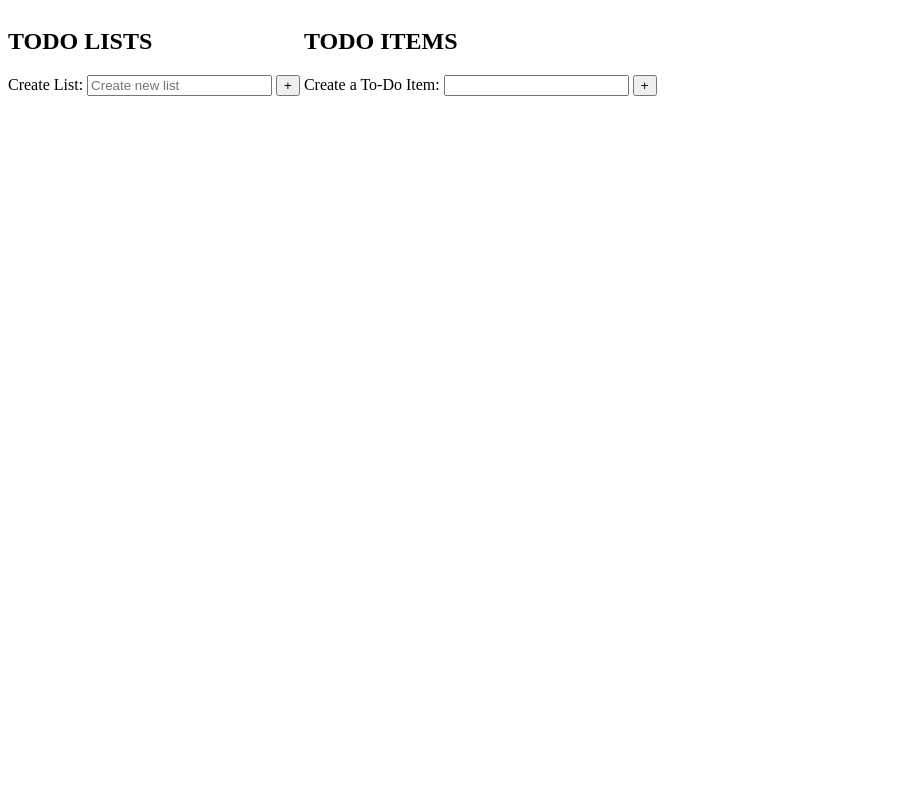
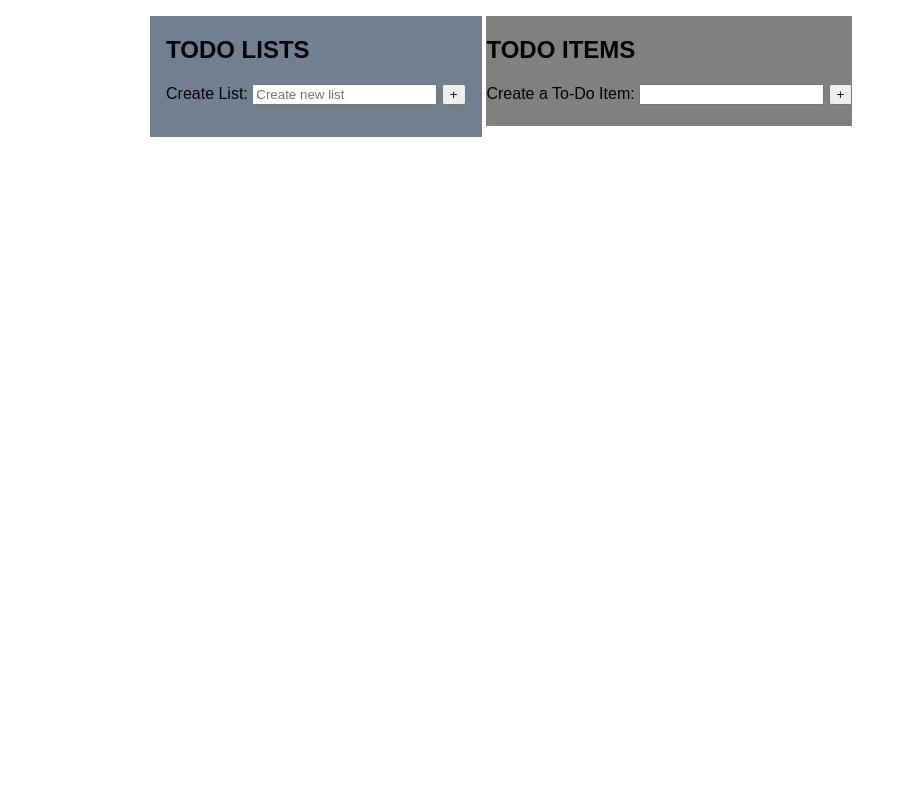
Before and after one commit to hardtargetmullet/flask_todo, a Flask app: page /list/1 in a window 1280 px wide. Shown: the whole page, without its empty margins (0-907 px from the left). Run offline with Flask 2, Linux system fonts and the light colour scheme; data that the repository does not hold is empty.

Commit message:
added styles to list and todos-wrappers

```diff
--- a/static/style.css
+++ b/static/style.css
@@ -1,9 +1,29 @@
+html {
+  font-family: sans-serif;
+  /* background: #eee; */
+  padding: 1rem;
+}
+
+.todos-wrapper {
+  background-color: gray;
+  border:
+}
+
+body {
+  max-width: 980px;
+  margin: 0 auto;
+  background-color: white;
+  border: 1px;
+}
+
 .hidden {
   display: none;
 }
 
-#lists {
-  width: 200px;
+.lists-wrapper {
+  width: 300px;
+  padding: 0 1rem 1rem;
+  background: slategray;
 }
 
 ul {
```
